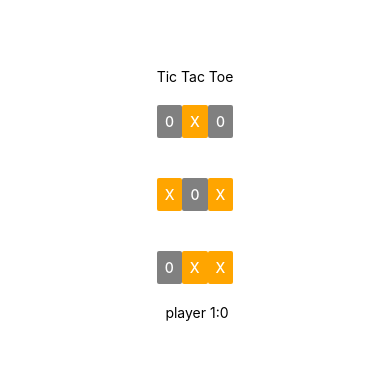
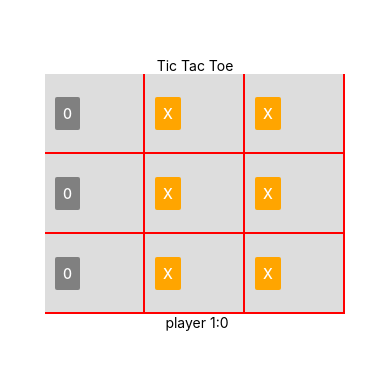
Before and after one commit to Zain-mir24/Tictactoe, a React Native app: screen / in a window 390 px wide. Shown: the part 228-598 px from the top of the page. Built offline with nearby package versions, Linux system fonts and the light colour scheme.

Commit message:
creating tiktak toe

```diff
--- a/App.js
+++ b/App.js
@@ -9,54 +9,72 @@ export default function App() {
   const [Owins, setOwins] = useState(0);
   const [player1, setplayer1] = useState();
   const [player2, setplayer2] = useState();
-  const circlepoint=()=>{
-
-  }
+  const circlepoint = () => {
+    setOwins(Owins + 1);
+  };
+  const crosspoints = () => {
+    setXwins(Xwins + 1);
+  };
   return (
     <View style={styles.container}>
       <Text>Tic Tac Toe</Text>
-      <View style={styles.button}>
-        <Pressable>
-          <Button title={circle} onPress={circlepoint}color="grey" />
+      <View style={{ flexDirection: "row" }}>
+        <View style={{ width: 100 }}>
+          <Pressable style={styles.button}>
+            <Button title={circle} color="grey" />
           </Pressable>
-        <Pressable>
+        </View>
+        <View style={{ width: 100 }}>
+          <Pressable style={styles.button}>
             <Button title={cross} color="orange" />
           </Pressable>
+        </View>
 
-        <Pressable>
+        <View style={{ width: 100 }}>
+          <Pressable style={styles.button}>
+            <Button title={cross} color="orange" />
+          </Pressable>
+        </View>
+      </View>
+
+      <View style={{ flexDirection: "row" }}>
+        <View style={{ width: 100 }}>
+          <Pressable style={styles.button}>
             <Button title={circle} color="grey" />
           </Pressable>
-
-        <StatusBar style="auto" />
         </View>
-      <View style={styles.button}>
-        <Pressable>
+        <View style={{ width: 100 }}>
+          <Pressable style={styles.button}>
             <Button title={cross} color="orange" />
           </Pressable>
-        <Pressable>
+        </View>
+
+        <View style={{ width: 100 }}>
+          <Pressable style={styles.button}>
+            <Button title={cross} color="orange" />
+          </Pressable>
+        </View>
+      </View>
+      <View style={{ flexDirection: "row" }}>
+        <View style={{ width: 100 }}>
+          <Pressable style={styles.button}>
             <Button title={circle} color="grey" />
           </Pressable>
-
-        <Pressable>
+        </View>
+        <View style={{ width: 100 }}>
+          <Pressable style={styles.button}>
             <Button title={cross} color="orange" />
           </Pressable>
+        </View>
 
-        <StatusBar style="auto" />
-      </View>
-      <View style={styles.button}>
-        <Pressable>
-          <Button title={circle} color="grey" />
-        </Pressable>
-        <Pressable>
+        <View style={{ width: 100 }}>
+          <Pressable style={styles.button}>
             <Button title={cross} color="orange" />
           </Pressable>
+        </View>
+      </View>
+      <StatusBar style="auto" />
 
-        <Pressable>
-          <Button title={cross} color="orange" />
-        </Pressable>
-
-        <StatusBar style="auto" />
-      </View>
       <Text> player 1:0</Text>
     </View>
   );
@@ -71,9 +89,15 @@ const styles = StyleSheet.create({
     justifyContent: "center",
   },
   button: {
-    margin: 10,
-
+    flexDirection: "row",
+    alignItems: "center",
+    backgroundColor: "#DDDDDD",
+    color: "#000000",
+    borderColor: "#FF0000",
+    height: 80,
+    borderTopWidth: 0,
+    borderLeftWidth: 0,
+    borderWidth: 2,
     padding: 10,
-    flexDirection: "row",
   },
 });
```
Lines whose indentation alone changed are shown as unchanged.
